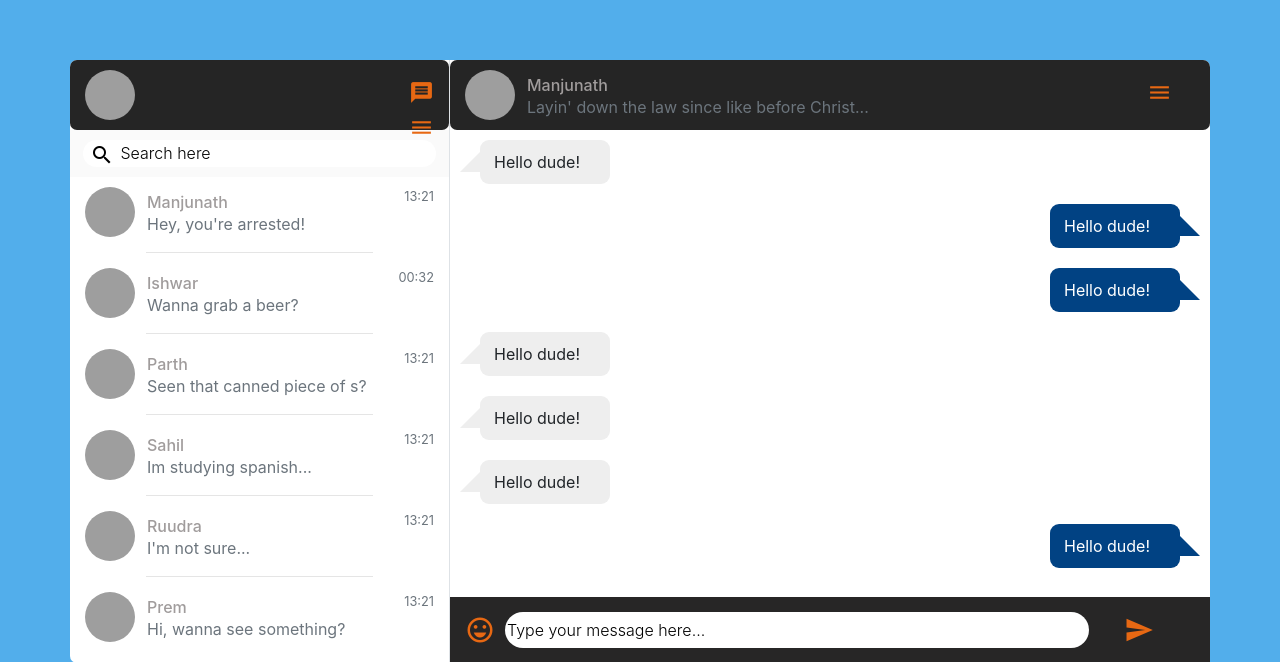
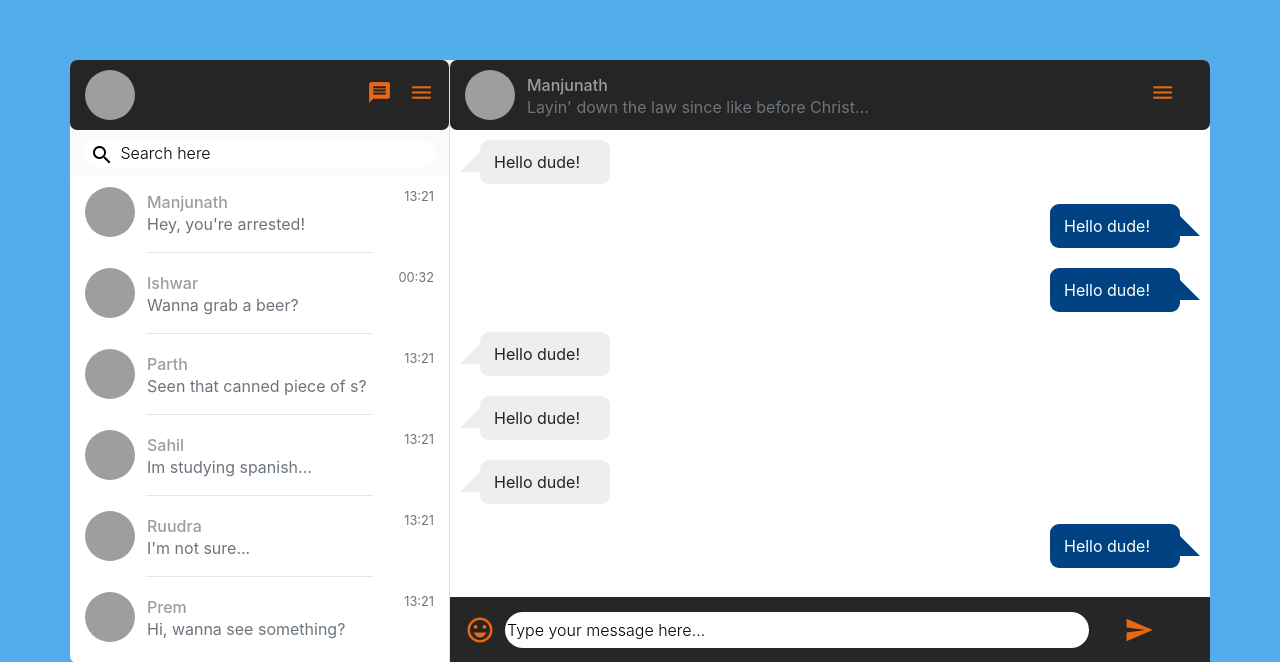
Before and after one commit to Manu1ND/Mapaish-Chat, a PHP site: page /chat.html in a window 1280 px wide. Shown: the top 662 px of the page. Run offline with PHP 8.4, Linux system fonts and the light colour scheme; some libraries are stand-ins or nearby versions; grey boxes are pictures that could not be loaded.

Commit message:
icons fixed

```diff
--- a/assets/chat.css
+++ b/assets/chat.css
@@ -43,7 +43,7 @@ body
 	margin-top: 10px;
 	font-size: 25px;
 	color: rgb(231, 104, 19);
-	margin-left: 14px;
+	margin-left: 5px;
 	transition: .3s;
 }
 
@@ -108,7 +108,7 @@ input:focus
 {
 	color: rgb(160, 156, 156);
 	margin-left: 12px;
-	width: 83%;
+	width: 84%;
 }
 
 .friend-drawer .text h6
--- a/chat.html
+++ b/chat.html
@@ -25,7 +25,7 @@
 						src="https://www.clarity-enhanced.net/wp-content/uploads/2020/06/filip.jpg" alt="Profile img">
 					<span class="settings-tray--right">
 						<!-- <i class="material-icons">cached</i> -->
-						<div class="dropdown">
+						<i class="dropdown">
 							<i class="material-icons" type="button" id="dropdownMenuButton" data-toggle="dropdown"
 								aria-haspopup="true" aria-expanded="false">
 								message
@@ -35,8 +35,8 @@
 								<a class="dropdown-item" href="#">Another action</a>
 								<a class="dropdown-item" href="#">Something else here</a>
 							</div>
-						</div>
-						<div class="dropdown">
+						</i>
+						<i class="dropdown">
 							<i class="material-icons" type="button" id="dropdownMenuButton" data-toggle="dropdown"
 								aria-haspopup="true" aria-expanded="false">
 								menu
@@ -46,7 +46,7 @@
 								<a class="dropdown-item" href="#">Another action</a>
 								<a class="dropdown-item" href="#">Something else here</a>
 							</div>
-						</div>
+						</i>
 					</span>
 				</div>
 				<div class="search-box">
@@ -132,7 +132,17 @@
 							<p class="text-muted">Layin' down the law since like before Christ...</p>
 						</div>
 						<span class="settings-tray--right">
-							<i class="material-icons"> menu</i>
+							<i class="dropdown">
+								<i class="material-icons" type="button" id="dropdownMenuButton" data-toggle="dropdown"
+									aria-haspopup="true" aria-expanded="false">
+									menu
+								</i>
+								<div class="dropdown-menu" aria-labelledby="dropdownMenuButton">
+									<a class="dropdown-item" href="#">Action</a>
+									<a class="dropdown-item" href="#">Another action</a>
+									<a class="dropdown-item" href="#">Something else here</a>
+								</div>
+							</i>
 						</span>
 					</div>
 				</div>
```
